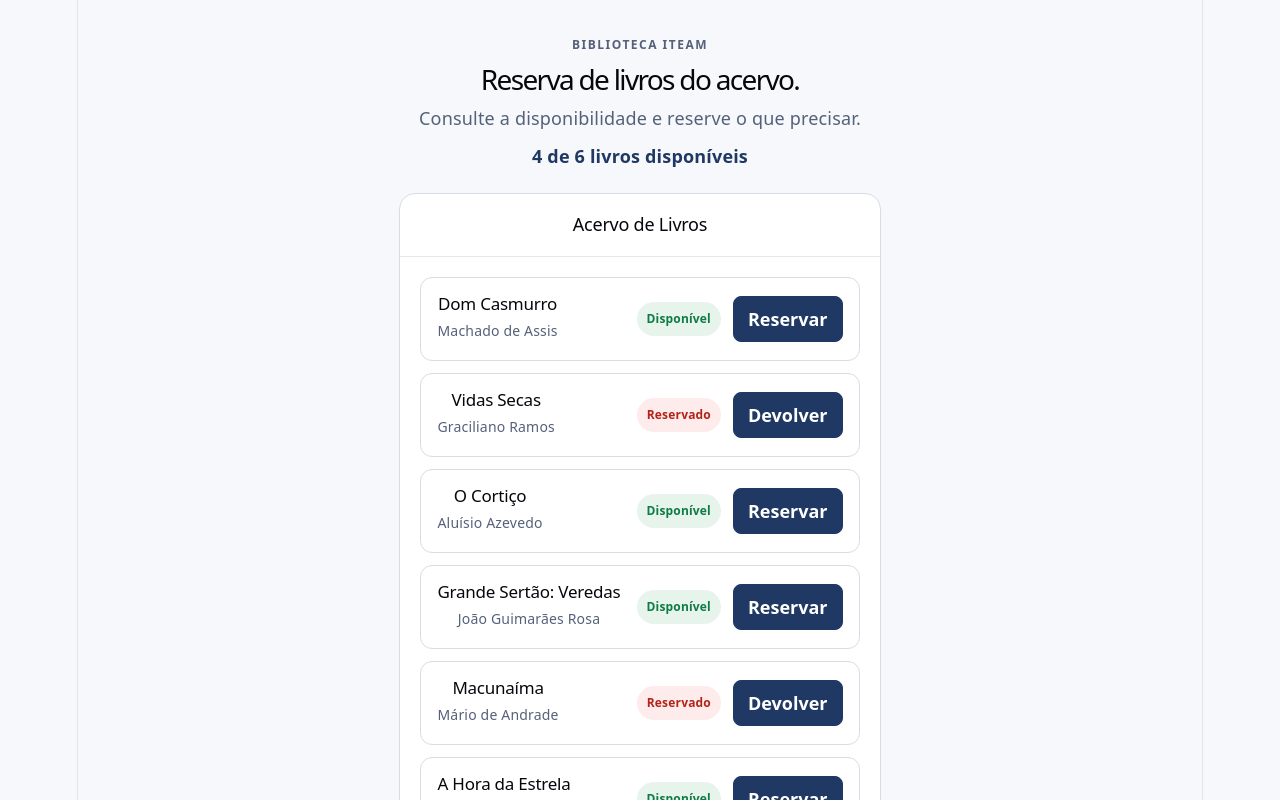
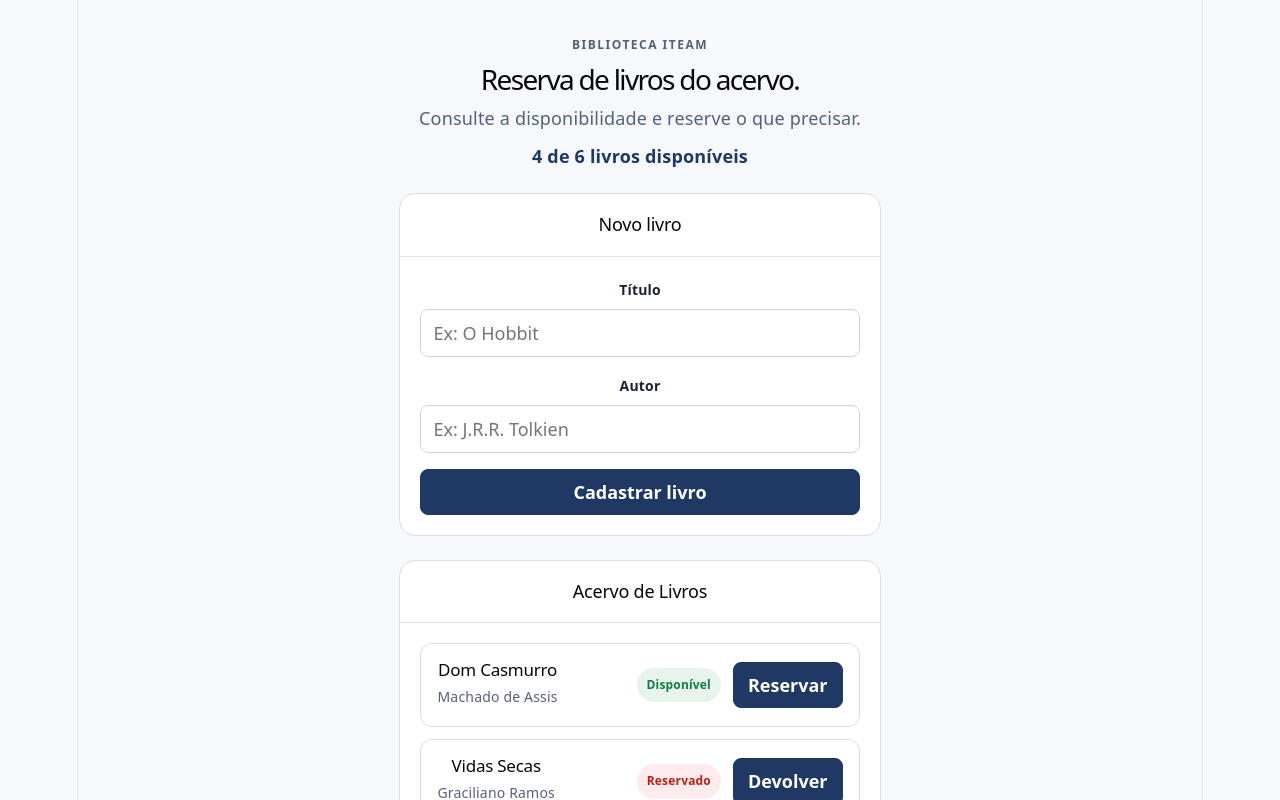
Before and after one commit to Jorge-Siqueira-Serrao/reserva-biblioteca-Jorge-Siqueira-Serrao, a React (Vite) app: page / in a window 1280 px wide. Shown: the top 800 px of the page. Built offline with nearby package versions, Linux system fonts and the light colour scheme.

Commit message:
feat: adiciona formulario de cadastro de livros

```diff
--- a/src/App.jsx
+++ b/src/App.jsx
@@ -5,6 +5,7 @@ import { books as initialBooks } from "./data/books";
 // 2. Importa o componente que renderiza a lista
 import BookList from "./components/BookList";
 import Panel from "./components/Panel";
+import BookForm from "./components/BookForm"; // Importa o novo formulário
 
 export default function App() {
   // No App, guarde a lista de livros em estado com useState
@@ -19,6 +20,12 @@ export default function App() {
         book.id === bookId ? { ...book, available: !book.available } : book
       )
     );
+  }
+
+  // Função para adicionar um novo livro à lista
+  function handleAddBook(newBook) {
+    // Adiciona o novo livro ao final do array de forma imutável
+    setBooks((prevBooks) => [...prevBooks, newBook]);
   }
 
   // O contador precisa ser calculado, não guardado em outro estado
@@ -37,6 +44,11 @@ export default function App() {
         </p>
       </header>
 
+      {/* Coloque o formulário dentro de um Panel com o título "Novo livro", acima da lista */}
+      <Panel title="Novo livro">
+        <BookForm onAddBook={handleAddBook} />
+      </Panel>
+
       {/* Envolvemos a lista com o Panel, dando um título a ela */}
       <Panel title="Acervo de Livros">
         {/* Passamos a função handleReserve como prop para a lista */}
--- /dev/null
+++ b/src/components/BookForm.jsx
@@ -0,0 +1,76 @@
+import { useState } from "react";
+
+// Recebe a função onAddBook via props
+export default function BookForm({ onAddBook }) {
+  // Estado para os campos do formulário
+  const [form, setForm] = useState({ title: "", author: "" });
+  // Estado para a mensagem de erro
+  const [error, setError] = useState("");
+
+  // Um único handleChange cuida dos dois campos (usa name e chave calculada)
+  function handleChange(event) {
+    const { name, value } = event.target;
+    setForm((prevForm) => ({
+      ...prevForm,
+      [name]: value,
+    }));
+    // Opcional: limpa o erro enquanto o usuário digita
+    if (error) setError("");
+  }
+
+  function handleSubmit(event) {
+    // No envio: event.preventDefault() para a página não recarregar
+    event.preventDefault();
+
+    // Se algum campo estiver vazio, mostre a mensagem e não cadastre
+    if (!form.title.trim() || !form.author.trim()) {
+      setError("Preencha o título e o autor.");
+      return;
+    }
+
+    // Se estiver tudo certo, o livro entra na lista com id gerado e available: true
+    onAddBook({
+      id: crypto.randomUUID(), // Gera um ID único universal
+      title: form.title.trim(),
+      author: form.author.trim(),
+      available: true,
+    });
+
+    // Depois de cadastrar, os campos limpam e a mensagem de erro some
+    setForm({ title: "", author: "" });
+    setError("");
+  }
+
+  return (
+    <form className="book-form" onSubmit={handleSubmit}>
+      <div className="field">
+        <label htmlFor="title">Título</label>
+        <input
+          id="title"
+          name="title" // O name é crucial para o handleChange
+          type="text"
+          value={form.title}
+          onChange={handleChange}
+          placeholder="Ex: O Hobbit"
+        />
+      </div>
+
+      <div className="field">
+        <label htmlFor="author">Autor</label>
+        <input
+          id="author"
+          name="author" // O name é crucial para o handleChange
+          type="text"
+          value={form.author}
+          onChange={handleChange}
+          placeholder="Ex: J.R.R. Tolkien"
+        />
+      </div>
+
+      {/* Mostra a mensagem de erro se existir */}
+      {error && <p className="form-error">{error}</p>}
+
+      <button type="submit">Cadastrar livro</button>
+    </form>
+  );
+}
```
